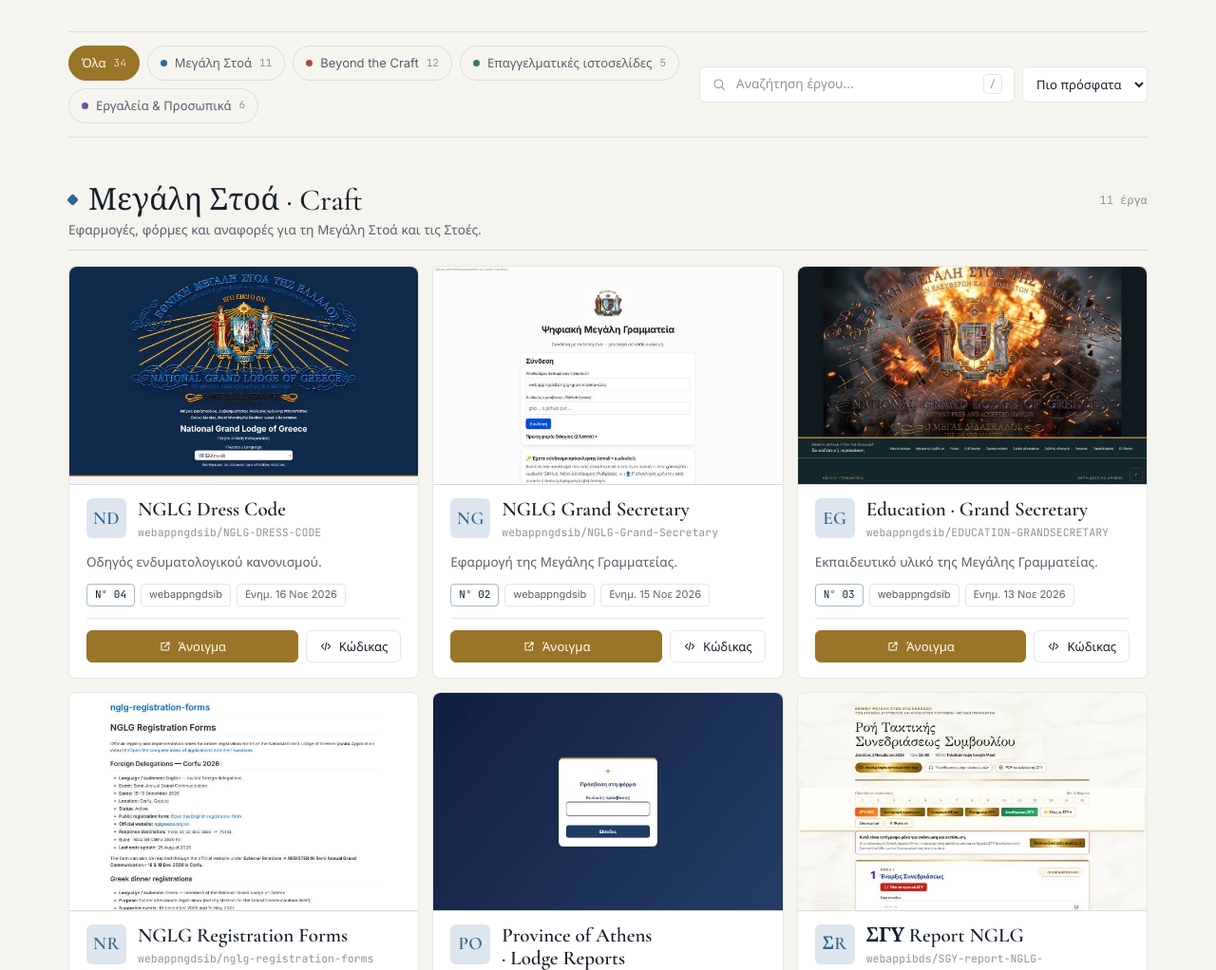
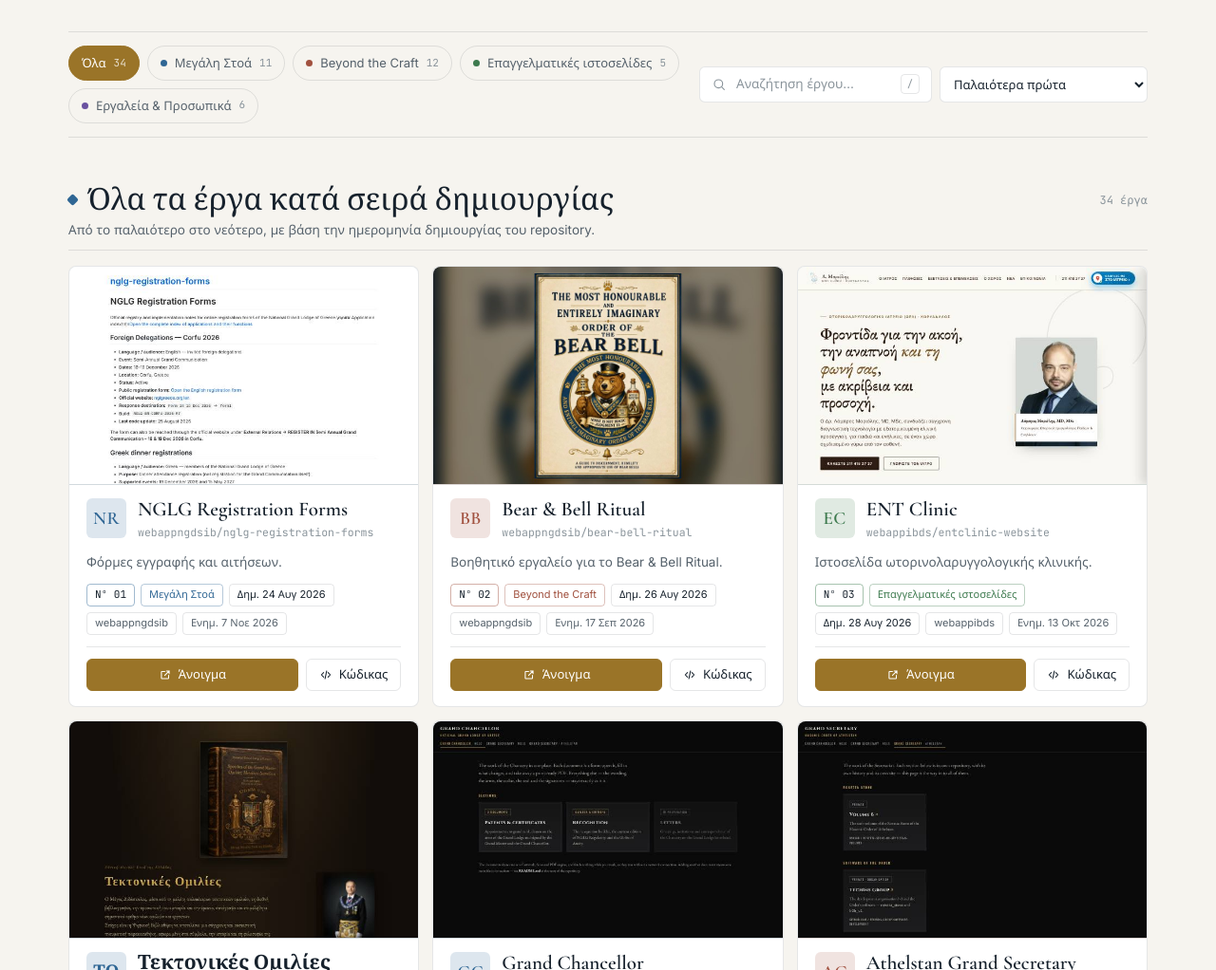
Before and after one commit to webappngdsib/THE-GRAND-MASTER, a plain HTML site: page index.html in a window 1280 px wide. Shown: the part 405-1427 px from the top of the page at 95% size. Drawn offline with nearby package versions, Linux system fonts and the light colour scheme.

Commit message:
Show creation date on every card and order apps by creation age
Each app gets c (repository creation date, Athens time). Numbering now
follows creation order (Nº 01 = oldest), and the new default sort
'Παλαιότερα πρώτα' shows one chronological list across all sections.

Co-Authored-By: Claude Opus 5.5 <noreply@anthropic.com>
Claude-Session: https://claude.ai/code/session_01SqypmytnB5DVpEF8pz9A7Y

```diff
--- a/index.html
+++ b/index.html
@@ -203,6 +203,8 @@
   .meta { display: flex; flex-wrap: wrap; gap: 6px; }
   .tag { font-size: 11px; padding: 2px 8px; border-radius: 4px; border: 1px solid var(--line); color: var(--muted); white-space: nowrap; }
   .tag.num { font-family: var(--mono); color: var(--ink); border-color: color-mix(in srgb, var(--accent) 45%, transparent); }
+  .tag.created { color: var(--ink); }
+  .tag.grp { color: var(--accent); border-color: color-mix(in srgb, var(--accent) 35%, transparent); }
   .tag.private { border-color: color-mix(in srgb, var(--c-beyond) 50%, transparent); color: var(--c-beyond); }
   .actions { display: flex; gap: 8px; padding-top: 12px; border-top: 1px solid var(--line); }
   .btn {
@@ -281,7 +283,8 @@
           <kbd>/</kbd>
         </label>
         <select id="sort" aria-label="Ταξινόμηση">
-          <option value="recent">Πιο πρόσφατα</option>
+          <option value="created">Παλαιότερα πρώτα</option>
+          <option value="recent">Πιο πρόσφατα ενημερωμένα</option>
           <option value="az">Αλφαβητικά</option>
         </select>
       </div>
@@ -312,53 +315,55 @@
 
   const WORKS = [
     // Μεγάλη Στοά
-    { g:"craft", t:"Grand Chancellor", d:"Κεντρική εφαρμογή του Μεγάλου Καγκελαρίου.", repo:"webappngdsib/Grand-Chancellor", live:"https://webappngdsib.github.io/Grand-Chancellor/", u:"2026-10-11", k:"καγκελαριος" },
-    { g:"craft", t:"NGLG Grand Secretary", d:"Εφαρμογή της Μεγάλης Γραμματείας.", repo:"webappngdsib/NGLG-Grand-Secretary", u:"2026-11-15", k:"μεγαλη γραμματεια" },
-    { g:"craft", t:"Education · Grand Secretary", d:"Εκπαιδευτικό υλικό της Μεγάλης Γραμματείας.", repo:"webappngdsib/EDUCATION-GRANDSECRETARY", u:"2026-11-13", k:"εκπαιδευση" },
-    { g:"craft", t:"NGLG Dress Code", d:"Οδηγός ενδυματολογικού κανονισμού.", repo:"webappngdsib/NGLG-DRESS-CODE", u:"2026-11-16", k:"ενδυμασια κανονισμος" },
-    { g:"craft", t:"NGLG Registration Forms", d:"Φόρμες εγγραφής και αιτήσεων.", repo:"webappngdsib/nglg-registration-forms", u:"2026-11-07", k:"φορμες εγγραφη" },
-    { g:"craft", t:"NGLG Αίτηση Εισδοχής", d:"Ψηφιακή φόρμα αίτησης εισδοχής.", repo:"webappibds/NGLG-AITHSH", u:"2026-09-22", k:"αιτηση εισδοχη eisdoxhs" },
-    { g:"craft", t:"Τεκτονικές Ομιλίες", d:"Συλλογή τεκτονικών ομιλιών.", repo:"webappngdsib/nglg-tektonikes-omilies", u:"2026-10-21", k:"ομιλιες" },
-    { g:"craft", t:"Province of Athens · Lodge Reports", d:"Αναφορές Στοών της Επαρχίας Αθηνών. Κωδικός πρόσβασης: 1313.", repo:"webappibds/Province-Athens-report-for-lodges", u:"2026-11-06", k:"επαρχια αθηνων αναφορα" },
-    { g:"craft", t:"ΣΓΥ Report NGLG", d:"Αναφορά ΣΓΥ.", repo:"webappibds/SGY-report-NGLG-", u:"2026-11-02", k:"σγυ αναφορα" },
+    { g:"craft", t:"NGLG Registration Forms", c:"2026-08-24", d:"Φόρμες εγγραφής και αιτήσεων.", repo:"webappngdsib/nglg-registration-forms", u:"2026-11-07", k:"φορμες εγγραφη" },
+    { g:"craft", t:"Τεκτονικές Ομιλίες", c:"2026-08-29", d:"Συλλογή τεκτονικών ομιλιών.", repo:"webappngdsib/nglg-tektonikes-omilies", u:"2026-10-21", k:"ομιλιες" },
+    { g:"craft", t:"Grand Chancellor", c:"2026-09-01", d:"Κεντρική εφαρμογή του Μεγάλου Καγκελαρίου.", repo:"webappngdsib/Grand-Chancellor", live:"https://webappngdsib.github.io/Grand-Chancellor/", u:"2026-10-11", k:"καγκελαριος" },
+    { g:"craft", t:"Diavitis Digital Library", c:"2026-09-10", d:"Ψηφιακή βιβλιοθήκη Διαβήτης.", repo:"webappngdsib/diavitis-digital-library", u:"2026-09-12", k:"διαβητης βιβλιοθηκη" },
+    { g:"craft", t:"NGLG Αίτηση Εισδοχής", c:"2026-09-13", d:"Ψηφιακή φόρμα αίτησης εισδοχής.", repo:"webappibds/NGLG-AITHSH", u:"2026-09-22", k:"αιτηση εισδοχη eisdoxhs" },
+    { g:"craft", t:"NGLG Grand Secretary", c:"2026-09-21", d:"Εφαρμογή της Μεγάλης Γραμματείας.", repo:"webappngdsib/NGLG-Grand-Secretary", u:"2026-11-15", k:"μεγαλη γραμματεια" },
+    { g:"craft", t:"ΣΓΥ Report NGLG", c:"2026-10-30", d:"Αναφορά ΣΓΥ.", repo:"webappibds/SGY-report-NGLG-", u:"2026-11-02", k:"σγυ αναφορα" },
+    { g:"craft", t:"Province of Athens · Lodge Reports", c:"2026-11-03", d:"Αναφορές Στοών της Επαρχίας Αθηνών. Κωδικός πρόσβασης: 1313.", repo:"webappibds/Province-Athens-report-for-lodges", u:"2026-11-06", k:"επαρχια αθηνων αναφορα" },
+    { g:"craft", t:"Education · Grand Secretary", c:"2026-11-13", d:"Εκπαιδευτικό υλικό της Μεγάλης Γραμματείας.", repo:"webappngdsib/EDUCATION-GRANDSECRETARY", u:"2026-11-13", k:"εκπαιδευση" },
+    { g:"craft", t:"NGLG Dress Code", c:"2026-11-15", d:"Οδηγός ενδυματολογικού κανονισμού.", repo:"webappngdsib/NGLG-DRESS-CODE", u:"2026-11-16", k:"ενδυμασια κανονισμος" },
     { g:"craft", t:"Amity Planet", d:"Amity Planet της Εθνικής Μεγάλης Στοάς της Ελλάδος.", live:"https://nglg-amity-planet.pages.dev/", k:"amity planet φιλια nglg" },
-    { g:"craft", t:"Diavitis Digital Library", d:"Ψηφιακή βιβλιοθήκη Διαβήτης.", repo:"webappngdsib/diavitis-digital-library", u:"2026-09-12", k:"διαβητης βιβλιοθηκη" },
 
     // Beyond the Craft
-    { g:"beyond", t:"Beyond the Craft Banners", d:"Συλλογή και υλικό για τα banners.", repo:"webappngdsib/BEYOND-THE-CRAFT-BANNERS", u:"2026-11-16", k:"banners σημαιες" },
-    { g:"beyond", t:"Masonic Weekend", d:"Πρόγραμμα και πληροφορίες του Masonic Weekend.", repo:"webappibds/Masonic-weekend", u:"2026-11-14", k:"εκδηλωση σαββατοκυριακο" },
-    { g:"beyond", t:"Pilgrim Preceptors · Constitution", d:"Καταστατικό των Pilgrim Preceptors.", repo:"webappibds/Pilgrim-Preceptors-Constitution", u:"2026-11-11", k:"καταστατικο" },
-    { g:"beyond", t:"Chapel Lux ex Oriente", d:"Commemorative Order of St Thomas of Acon.", repo:"webappibds/Chapel-Lux-ex-Oriente-Commemorative-Order-of-St-Thomas", u:"2026-10-25", k:"παρεκκλησι thomas acon" },
-    { g:"beyond", t:"Chapel Piraeus Budget", d:"Προϋπολογισμός του παρεκκλησίου Thomas of Acon, Πειραιάς.", live:"https://webappngdsib.github.io/Thomas-of-Acon-chapel-Ptolemais/Chap_Piraeus_Budget_021026_v1.html", u:"2026-10-02", k:"προυπολογισμος πειραιας ptolemais" },
-    { g:"beyond", t:"St. Patrick", d:"Εφαρμογή και υλικό για τον Άγιο Πατρίκιο.", repo:"webappngdsib/St-Patrick", u:"2026-10-12", k:"αγιος πατρικιος" },
-    { g:"beyond", t:"Bear & Bell Ritual", d:"Βοηθητικό εργαλείο για το Bear & Bell Ritual.", repo:"webappngdsib/bear-bell-ritual", live:"https://bear-bell-ritual.dskiad.chatgpt.site/", u:"2026-09-17", k:"τελετουργικο" },
-    { g:"beyond", t:"AASR 33° Inspector", d:"Εργαλείο του Επιθεωρητή 33ου βαθμού (Α&ΑΣΤ).", repo:"webappibds/aasr33Inspector", u:"2026-10-01", k:"αρχαιος αποδεκτος σκωτικος 33" },
-    { g:"beyond", t:"Athelstan Grand Court 2026", d:"Grand Court 2026 του Athelstan.", repo:"webappibds/athelstan-grand-court-2026", u:"2026-09-16", k:"athelstan" },
-    { g:"beyond", t:"Athelstan Provincial Calendar", d:"Ημερολόγιο της Επαρχίας Athelstan.", repo:"webappibds/ATHELSTAN-PROV-CALENDAR", u:"2026-09-13", k:"ημερολογιο athelstan" },
-    { g:"beyond", t:"Athelstan · New AGM", d:"Σελίδα της νέας Γενικής Συνέλευσης (AGM).", repo:"webappibds/athelstan-page-newAGM", u:"2026-09-02", k:"γενικη συνελευση athelstan" },
-    { g:"beyond", t:"Athelstan Grand Secretary", d:"Εφαρμογή της Γραμματείας του Athelstan.", repo:"webappibds/ATHELSTAN-GRAND-SECRETARY", u:"2026-09-01", k:"γραμματεια athelstan" },
+    { g:"beyond", t:"Bear & Bell Ritual", c:"2026-08-26", d:"Βοηθητικό εργαλείο για το Bear & Bell Ritual.", repo:"webappngdsib/bear-bell-ritual", live:"https://bear-bell-ritual.dskiad.chatgpt.site/", u:"2026-09-17", k:"τελετουργικο" },
+    { g:"beyond", t:"Athelstan Grand Secretary", c:"2026-09-01", d:"Εφαρμογή της Γραμματείας του Athelstan.", repo:"webappibds/ATHELSTAN-GRAND-SECRETARY", u:"2026-09-01", k:"γραμματεια athelstan" },
+    { g:"beyond", t:"Athelstan · New AGM", c:"2026-09-02", d:"Σελίδα της νέας Γενικής Συνέλευσης (AGM).", repo:"webappibds/athelstan-page-newAGM", u:"2026-09-02", k:"γενικη συνελευση athelstan" },
+    { g:"beyond", t:"Athelstan Provincial Calendar", c:"2026-09-12", d:"Ημερολόγιο της Επαρχίας Athelstan.", repo:"webappibds/ATHELSTAN-PROV-CALENDAR", u:"2026-09-13", k:"ημερολογιο athelstan" },
+    { g:"beyond", t:"Athelstan Grand Court 2026", c:"2026-09-16", d:"Grand Court 2026 του Athelstan.", repo:"webappibds/athelstan-grand-court-2026", u:"2026-09-16", k:"athelstan" },
+    { g:"beyond", t:"AASR 33° Inspector", c:"2026-10-01", d:"Εργαλείο του Επιθεωρητή 33ου βαθμού (Α&ΑΣΤ).", repo:"webappibds/aasr33Inspector", u:"2026-10-01", k:"αρχαιος αποδεκτος σκωτικος 33" },
+    { g:"beyond", t:"Chapel Piraeus Budget", c:"2026-10-02", d:"Προϋπολογισμός του παρεκκλησίου Thomas of Acon, Πειραιάς.", live:"https://webappngdsib.github.io/Thomas-of-Acon-chapel-Ptolemais/Chap_Piraeus_Budget_021026_v1.html", u:"2026-10-02", k:"προυπολογισμος πειραιας ptolemais" },
+    { g:"beyond", t:"St. Patrick", c:"2026-10-12", d:"Εφαρμογή και υλικό για τον Άγιο Πατρίκιο.", repo:"webappngdsib/St-Patrick", u:"2026-10-12", k:"αγιος πατρικιος" },
+    { g:"beyond", t:"Chapel Lux ex Oriente", c:"2026-10-25", d:"Commemorative Order of St Thomas of Acon.", repo:"webappibds/Chapel-Lux-ex-Oriente-Commemorative-Order-of-St-Thomas", u:"2026-10-25", k:"παρεκκλησι thomas acon" },
+    { g:"beyond", t:"Pilgrim Preceptors · Constitution", c:"2026-11-11", d:"Καταστατικό των Pilgrim Preceptors.", repo:"webappibds/Pilgrim-Preceptors-Constitution", u:"2026-11-11", k:"καταστατικο" },
+    { g:"beyond", t:"Masonic Weekend", c:"2026-11-14", d:"Πρόγραμμα και πληροφορίες του Masonic Weekend.", repo:"webappibds/Masonic-weekend", u:"2026-11-14", k:"εκδηλωση σαββατοκυριακο" },
+    { g:"beyond", t:"Beyond the Craft Banners", c:"2026-11-16", d:"Συλλογή και υλικό για τα banners.", repo:"webappngdsib/BEYOND-THE-CRAFT-BANNERS", u:"2026-11-16", k:"banners σημαιες" },
 
     // Επαγγελματικά
-    { g:"web", t:"ENT Clinic", d:"Ιστοσελίδα ωτορινολαρυγγολογικής κλινικής.", repo:"webappibds/entclinic-website", u:"2026-10-13", k:"ωρλ κλινικη ιατρειο" },
-    { g:"web", t:"Pamfylos", d:"Επαγγελματική ιστοσελίδα Pamfylos.", repo:"webappibds/pamfylos-website", u:"2026-10-07", k:"παμφυλος" },
-    { g:"web", t:"Fiore Filigrane", d:"Ιστοσελίδα για τη Fiore Filigrane.", repo:"webappibds/Fiore-Filigrane", u:"2026-09-25", k:"κοσμημα φιλιγκραν" },
-    { g:"web", t:"website.fiore.gr", d:"Η ιστοσελίδα fiore.gr.", repo:"webappibds/website.fiore.gr", u:"2026-09-23", k:"fiore" },
-    { g:"web", t:"Varypatades Villa", d:"Ιστοσελίδα της βίλας στους Βαρυπατάδες.", repo:"webappibds/Varypatades-Villa", u:"2026-10-19", k:"βιλα κερκυρα βαρυπαταδες" },
+    { g:"web", t:"ENT Clinic", c:"2026-08-28", d:"Ιστοσελίδα ωτορινολαρυγγολογικής κλινικής.", repo:"webappibds/entclinic-website", u:"2026-10-13", k:"ωρλ κλινικη ιατρειο" },
+    { g:"web", t:"website.fiore.gr", c:"2026-09-23", d:"Η ιστοσελίδα fiore.gr.", repo:"webappibds/website.fiore.gr", u:"2026-09-23", k:"fiore" },
+    { g:"web", t:"Fiore Filigrane", c:"2026-09-24", d:"Ιστοσελίδα για τη Fiore Filigrane.", repo:"webappibds/Fiore-Filigrane", u:"2026-09-25", k:"κοσμημα φιλιγκραν" },
+    { g:"web", t:"Pamfylos", c:"2026-09-25", d:"Επαγγελματική ιστοσελίδα Pamfylos.", repo:"webappibds/pamfylos-website", u:"2026-10-07", k:"παμφυλος" },
+    { g:"web", t:"Varypatades Villa", c:"2026-10-18", d:"Ιστοσελίδα της βίλας στους Βαρυπατάδες.", repo:"webappibds/Varypatades-Villa", u:"2026-10-19", k:"βιλα κερκυρα βαρυπαταδες" },
 
     // Εργαλεία & Προσωπικά
-    { g:"tools", t:"Command Hub", d:"Κεντρικό σημείο εντολών και συντομεύσεων.", repo:"webappibds/command-hub", u:"2026-09-26", k:"κεντρο" },
-    { g:"tools", t:"Repo Index", d:"Ευρετήριο αποθετηρίων.", repo:"webappibds/repo-index", u:"2026-09-17", k:"ευρετηριο" },
-    { g:"tools", t:"Project Admin Hub · Sept 26", d:"Διαχείριση έργων Σεπτεμβρίου 2026.", repo:"webappibds/Sept26-project-admin-hub", u:"2026-09-10", k:"διαχειριση" },
-    { g:"tools", t:"WS Vest", d:"Έργο WS Vest.", repo:"webappibds/wsvest", u:"2026-10-24", k:"wsvest" },
-    { g:"tools", t:"My Travel", d:"Προσωπικός ταξιδιωτικός οδηγός.", repo:"webappibds/My-travel-", u:"2026-11-01", k:"ταξιδι" },
-    { g:"tools", t:"ENT Clinic · Backup", d:"Αντίγραφο ασφαλείας της ιστοσελίδας ENT Clinic.", repo:"webappibds/entclinic-website-backup", u:"2026-09-03", k:"backup αντιγραφο" }
+    { g:"tools", t:"WS Vest", c:"2026-09-03", d:"Έργο WS Vest.", repo:"webappibds/wsvest", u:"2026-10-24", k:"wsvest" },
+    { g:"tools", t:"ENT Clinic · Backup", c:"2026-09-03", d:"Αντίγραφο ασφαλείας της ιστοσελίδας ENT Clinic.", repo:"webappibds/entclinic-website-backup", u:"2026-09-03", k:"backup αντιγραφο" },
+    { g:"tools", t:"Project Admin Hub · Sept 26", c:"2026-09-10", d:"Διαχείριση έργων Σεπτεμβρίου 2026.", repo:"webappibds/Sept26-project-admin-hub", u:"2026-09-10", k:"διαχειριση" },
+    { g:"tools", t:"Repo Index", c:"2026-09-18", d:"Ευρετήριο αποθετηρίων.", repo:"webappibds/repo-index", u:"2026-09-17", k:"ευρετηριο" },
+    { g:"tools", t:"Command Hub", c:"2026-09-26", d:"Κεντρικό σημείο εντολών και συντομεύσεων.", repo:"webappibds/command-hub", u:"2026-09-26", k:"κεντρο" },
+    { g:"tools", t:"My Travel", c:"2026-10-18", d:"Προσωπικός ταξιδιωτικός οδηγός.", repo:"webappibds/My-travel-", u:"2026-11-01", k:"ταξιδι" }
   ];
 
   const MONTHS = ["Ιαν","Φεβ","Μαρ","Απρ","Μαΐ","Ιουν","Ιουλ","Αυγ","Σεπ","Οκτ","Νοε","Δεκ"];
   const fmt = iso => { const d = new Date(iso + "T00:00:00"); return `${d.getDate()} ${MONTHS[d.getMonth()]} ${d.getFullYear()}`; };
   const norm = s => s.normalize("NFD").replace(/[̀-ͯ]/g, "").toLocaleLowerCase("el");
   const esc = s => s.replace(/[&<>"]/g, c => ({ "&":"&amp;", "<":"&lt;", ">":"&gt;", '"':"&quot;" }[c]));
-  WORKS.forEach((w, i) => { w.n = String(i + 1).padStart(2, "0"); });
+  // Αρίθμηση με βάση την ημερομηνία δημιουργίας (c): Nº 01 = το παλαιότερο έργο.
+  const byCreated = (a, b) => (a.c || "9999").localeCompare(b.c || "9999");
+  [...WORKS].sort(byCreated).forEach((w, i) => { w.n = String(i + 1).padStart(2, "0"); });
   const liveOf = w => w.live || (w.repo ? `https://${w.repo.split("/")[0]}.github.io/${w.repo.split("/")[1]}/` : null);
   const slugOf = w => {
     const u = new URL(liveOf(w));
@@ -371,8 +376,8 @@
   const ICON_OPEN = '<svg viewBox="0 0 24 24" fill="none" aria-hidden="true"><path d="M14 5h5v5M19 5l-8 8M18 13v5a1 1 0 0 1-1 1H6a1 1 0 0 1-1-1V7a1 1 0 0 1 1-1h5" stroke="currentColor" stroke-width="1.8" stroke-linecap="round" stroke-linejoin="round"/></svg>';
   const ICON_CODE = '<svg viewBox="0 0 24 24" fill="none" aria-hidden="true"><path d="m8 8-4 4 4 4M16 8l4 4-4 4M13.5 5l-3 14" stroke="currentColor" stroke-width="1.8" stroke-linecap="round" stroke-linejoin="round"/></svg>';
 
-  const state = { group: "all", q: "", sort: "recent" };
-  try { const s = JSON.parse(localStorage.getItem("gmp-state") || "{}"); if (s.sort) state.sort = s.sort; if (s.group) state.group = s.group; } catch (e) {}
+  const state = { group: "all", q: "", sort: "created" };
+  try { const s = JSON.parse(localStorage.getItem("gmp-state-v2") || "{}"); if (s.sort) state.sort = s.sort; if (s.group) state.group = s.group; } catch (e) {}
 
   const $ = s => document.querySelector(s);
   const chipsEl = $("#chips"), catEl = $("#catalogue"), qEl = $("#q"), sortEl = $("#sort");
@@ -394,7 +399,7 @@
     }).join("");
   }
 
-  function card(w, accent) {
+  function card(w, accent, groupLabel) {
     const live = liveOf(w);
     const repoUrl = w.repo ? `https://github.com/${w.repo}` : null;
     const owner = w.repo ? w.repo.split("/")[0] : new URL(live).hostname;
@@ -413,6 +418,8 @@
       <p class="desc">${esc(w.d)}</p>
       <div class="meta">
         <span class="tag num">Nº ${w.n}</span>
+        ${groupLabel ? `<span class="tag grp">${esc(groupLabel)}</span>` : ""}
+        ${w.c ? `<span class="tag created" title="Ημερομηνία δημιουργίας">Δημ. ${fmt(w.c)}</span>` : ""}
         <span class="tag">${esc(owner)}</span>
         ${w.u ? `<span class="tag">Ενημ. ${fmt(w.u)}</span>` : `<span class="tag">Εξωτερικός σύνδεσμος</span>`}
       </div>
@@ -425,10 +432,26 @@
 
   function render() {
     const q = norm(state.q.trim());
-    const match = w => !q || norm(`${w.n} ${w.t} ${w.d} ${w.repo || ""} ${w.k || ""}`).includes(q);
-    const sorter = state.sort === "az" ? (a, b) => a.t.localeCompare(b.t, "el") : (a, b) => (b.u || "").localeCompare(a.u || "");
+    const match = w => !q || norm(`${w.n} ${w.c || ""} ${w.t} ${w.d} ${w.repo || ""} ${w.k || ""}`).includes(q);
+    const sorter = state.sort === "az" ? (a, b) => a.t.localeCompare(b.t, "el")
+      : state.sort === "created" ? byCreated
+      : (a, b) => (b.u || "").localeCompare(a.u || "");
     let html = "", total = 0;
-    for (const g of GROUPS) {
+    if (state.sort === "created" && state.group === "all") {
+      // Ενιαία χρονολογική λίστα: Nº 01, 02, 03… με τη σειρά που δημιουργήθηκαν.
+      const list = WORKS.filter(match).sort(byCreated);
+      total = list.length;
+      if (total) {
+        const G = Object.fromEntries(GROUPS.map(g => [g.id, g]));
+        html = `<section class="group" id="all" style="--accent: var(--c-craft)">
+          <div class="group-head">
+            <div><h2><i aria-hidden="true"></i>Όλα τα έργα κατά σειρά δημιουργίας</h2><p>Από το παλαιότερο στο νεότερο, με βάση την ημερομηνία δημιουργίας του repository.</p></div>
+            <span class="count">${total} ${total === 1 ? "έργο" : "έργα"}</span>
+          </div>
+          <div class="grid">${list.map(w => card(w, G[w.g].color, G[w.g].title.split(" · ")[0])).join("")}</div>
+        </section>`;
+      }
+    } else for (const g of GROUPS) {
       if (state.group !== "all" && state.group !== g.id) continue;
       const list = WORKS.filter(w => w.g === g.id && match(w)).sort(sorter);
       if (!list.length) continue;
@@ -443,7 +466,7 @@
     }
     catEl.innerHTML = total ? html : `<div class="empty"><b>Δεν βρέθηκε έργο</b>Δοκίμασε άλλη λέξη ή επίλεξε «Όλα».</div>`;
     chipsEl.querySelectorAll(".chip").forEach(c => c.setAttribute("aria-pressed", String(c.dataset.g === state.group)));
-    try { localStorage.setItem("gmp-state", JSON.stringify({ sort: state.sort, group: state.group })); } catch (e) {}
+    try { localStorage.setItem("gmp-state-v2", JSON.stringify({ sort: state.sort, group: state.group })); } catch (e) {}
   }
 
   chipsEl.addEventListener("click", e => { const b = e.target.closest(".chip"); if (!b) return; state.group = b.dataset.g; render(); });
```
Also changed, not shown: 1 other file.
